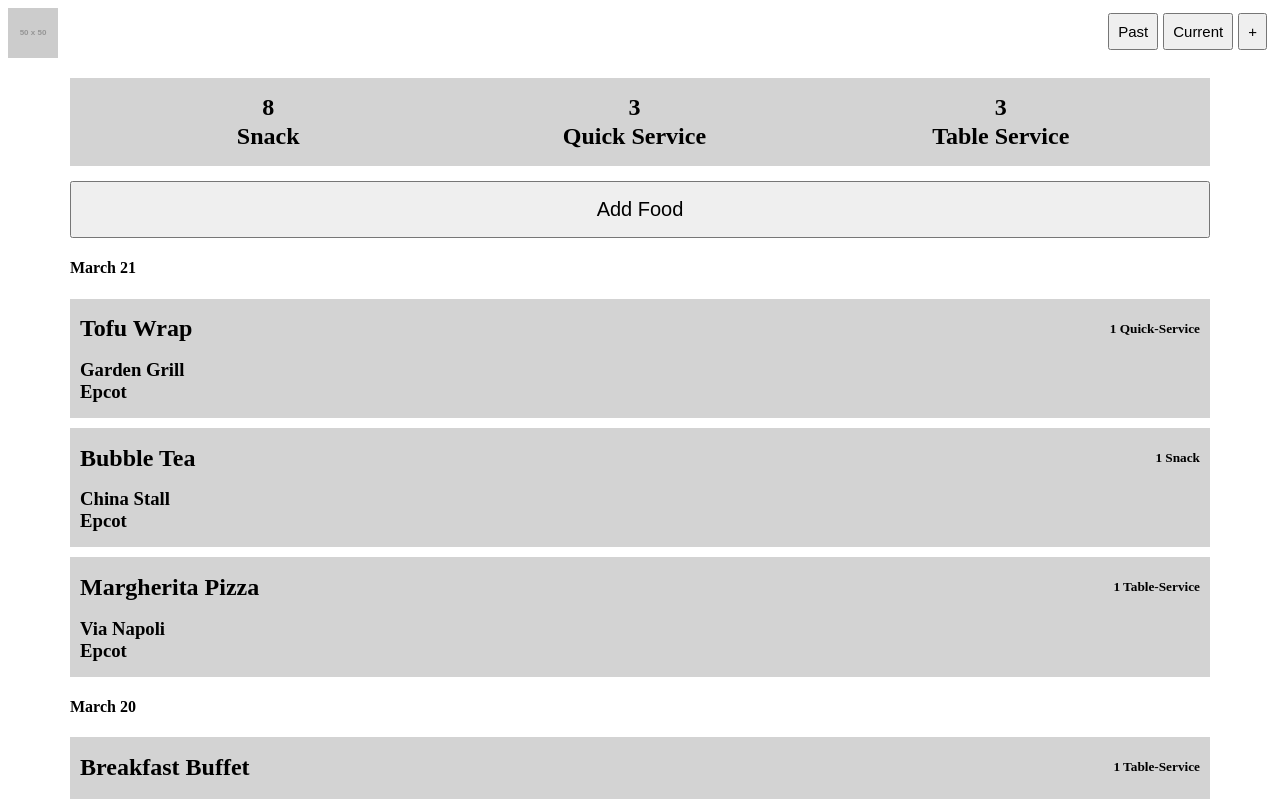
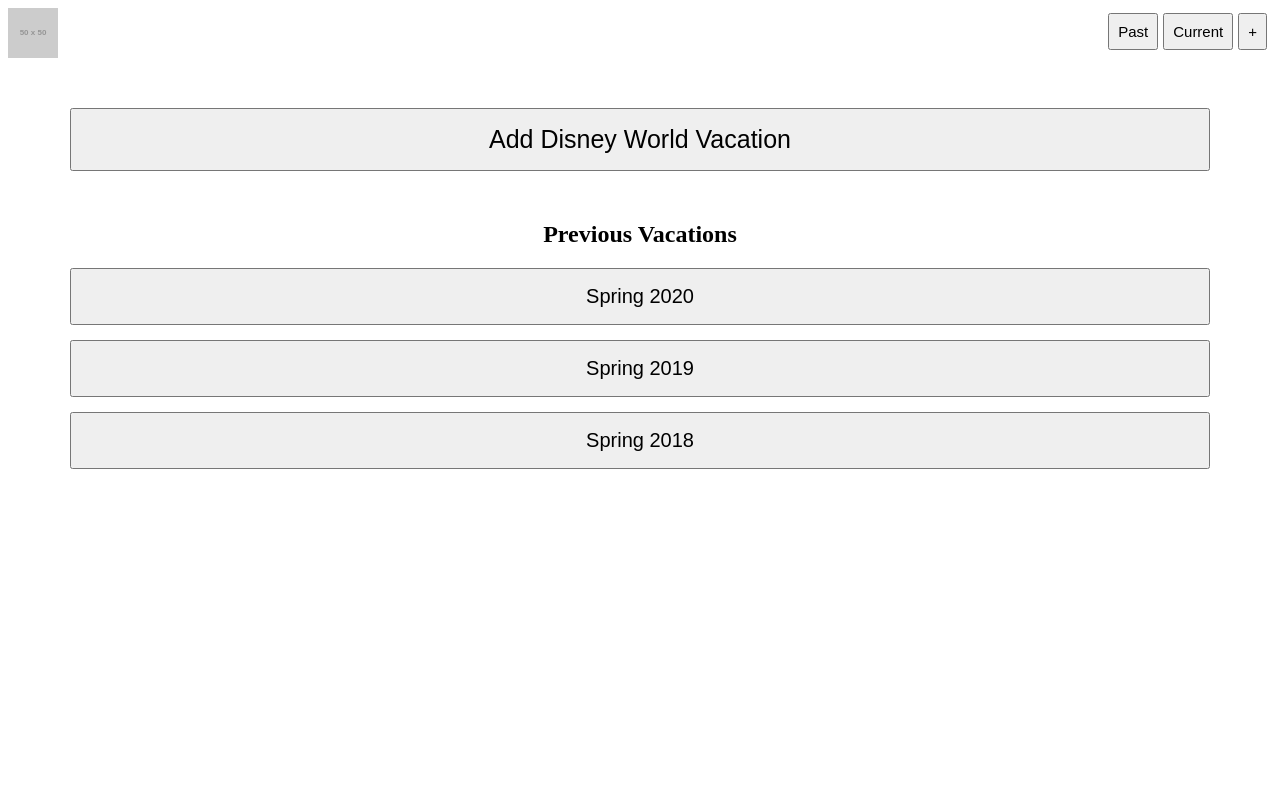
Before and after one commit to christinakerr/disney-dining-tracker, a React (Create React App) app in the folder client/: page / in a window 1280 px wide. Shown: the top 799 px of the page. Built offline with nearby package versions, Linux system fonts and the light colour scheme.

Commit message:
Add Disney World Vacation button links to add vacation page

```diff
--- a/client/src/pages/Home.js
+++ b/client/src/pages/Home.js
@@ -7,6 +7,7 @@
 import convertDate from "../utils/convertDate"
 
 import { useSelector } from 'react-redux'
+import { useHistory } from 'react-router-dom'
 
 
 function Home() {
@@ -17,9 +18,12 @@
     const previous = userData.filter(vacation => !vacation.current)
     const current = userData.filter(vacation => vacation.current);
 
+    let doubleSorted;
+
+    const history = useHistory();
+
     if (current.length === 1) {
         hasCurrentVacation = true;
-    }
 
         const currentSorted = [];
         const usedItems = [];
@@ -44,15 +48,25 @@
             currentSorted.push(array);
         }
 
-    const doubleSorted = currentSorted.sort((a, b) => {
+        doubleSorted = currentSorted.sort((a, b) => {
             return b[0].date - a[0].date;
         })
+    }
+
+function addVacation(event) {
+    event.preventDefault();
+    const path = "/add-vacation/"
+    history.push(path);
+
+}
+
+
 
 
     if (!hasCurrentVacation) {
         return (
             <div>
-                <Button big heading>Add Disney World Vacation</Button>
+                <Button big heading onClick={addVacation}>Add Disney World Vacation</Button>
                 <H2 center>Previous Vacations</H2>
 
                 {
--- a/client/src/reducers/rootReducer.js
+++ b/client/src/reducers/rootReducer.js
@@ -3,7 +3,7 @@
         {
             id: 1,
             name: "Spring 2020",
-            current: true,
+            current: false,
             nights: 5,
             food: [
                 {
```
Lines whose indentation alone changed are shown as unchanged.
